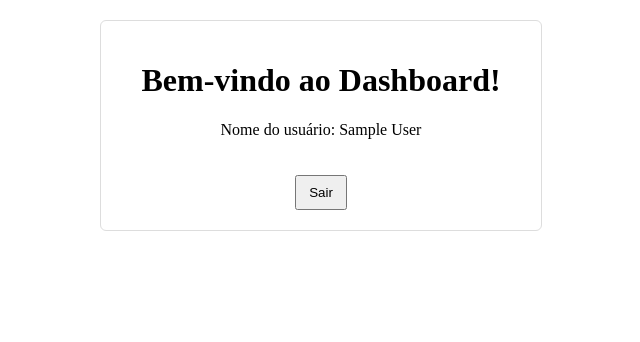
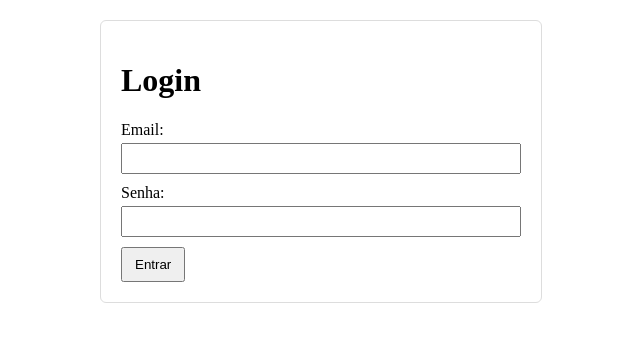
Before and after one commit to LeonardoPigatti/clinical-saas-front, a Vue app: page /login in a window 1280 px wide. Shown: the top 342 px of the page, without its empty margins (319-959 px from the left). Built offline with nearby package versions, Linux system fonts and the light colour scheme; sample sign-in values are in the browser's storage.

Commit message:
Route creation

```diff
--- a/package.json
+++ b/package.json
@@ -11,7 +11,8 @@
     "@apollo/client": "^4.0.9",
     "core-js": "^3.8.3",
     "graphql": "^16.12.0",
-    "vue": "^3.2.13"
+    "vue": "^3.2.13",
+    "vue-router": "^4.6.3"
   },
   "devDependencies": {
     "@babel/core": "^7.12.16",
--- a/src/App.vue
+++ b/src/App.vue
@@ -1,24 +1,7 @@
 <template>
-  <div id="app">
-    <DashboardPage v-if="isLoggedIn" :user="user" />
-    <LoginUser v-else />
-  </div>
+  <router-view />
 </template>
 
 <script>
-import DashboardPage from "./components/Dashboard.vue";
-import LoginUser from "./components/LoginUser.vue";
-
-export default {
-  name: "App",
-  components: { DashboardPage, LoginUser },
-  data() {
-    const token = localStorage.getItem("token");
-    const userJson = localStorage.getItem("user");
-    return {
-      isLoggedIn: !!token && !!userJson,
-      user: userJson ? JSON.parse(userJson) : null,
-    };
-  },
-};
+export default {};
 </script>
--- a/src/components/Dashboard.vue
+++ b/src/components/Dashboard.vue
@@ -1,27 +1,19 @@
 <template>
   <div class="dashboard">
     <h1>Bem-vindo ao Dashboard!</h1>
-    <p>Nome do usuário: {{ user.name }}</p>
-    <button @click="logout">Sair</button>
+    <p>Usuário: {{ user.name }}</p>
   </div>
 </template>
 
 <script>
 export default {
-  name: "DashboardPage",
-  props: {
-    user: {
-      type: Object,
-      required: true,
-    },
-  },
-  methods: {
-    logout() {
-      localStorage.removeItem("token");
-      localStorage.removeItem("user");
-      window.location.reload();
-    },
-  },
+      name: "DashboardPage",
+
+  data() {
+    return {
+      user: JSON.parse(localStorage.getItem('user') || '{}')
+    };
+  }
 };
 </script>
 
@@ -32,11 +24,5 @@
   padding: 20px;
   border: 1px solid #ddd;
   border-radius: 6px;
-  text-align: center;
-}
-button {
-  margin-top: 20px;
-  padding: 8px 12px;
-  cursor: pointer;
 }
 </style>
--- a/src/components/LoginUser.vue
+++ b/src/components/LoginUser.vue
@@ -25,6 +25,8 @@
 import { ref } from "vue";
 import { client } from "../apollo/client";
 import { gql } from "@apollo/client/core";
+import router from '../router';
+
 
 export default {
   setup() {
@@ -49,31 +51,24 @@
       }
     `;
 
-    const handleLogin = async () => {
+const handleLogin = async () => {
   try {
     const result = await client.mutate({
       mutation: LOGIN_USER,
-      variables: {
-        email: email.value,
-        password: password.value,
-      },
+      variables: { email: email.value, password: password.value },
     });
 
     const data = result.data.login;
 
-    // Salva token e usuário no localStorage
-    localStorage.setItem("token", data.token);
-    localStorage.setItem("user", JSON.stringify(data.user));
-    window.location.reload(); // recarrega a página para mostrar o Dashboard
+    localStorage.setItem('token', data.token);
+    localStorage.setItem('user', JSON.stringify(data.user));
 
-    successMessage.value = `Bem-vindo, ${data.user.name}!`;
-    errorMessage.value = "";
+    // Redireciona para dashboard
+    router.push('/dashboard');
 
-    email.value = "";
-    password.value = "";
   } catch (err) {
     errorMessage.value = err.message;
-    successMessage.value = "";
+    successMessage.value = '';
   }
 };
 
--- a/src/main.js
+++ b/src/main.js
@@ -1,4 +1,7 @@
-import { createApp } from 'vue'
-import App from './App.vue'
+import { createApp } from 'vue';
+import App from './App.vue';
+import router from './router';
 
-createApp(App).mount('#app')
+createApp(App)
+  .use(router)
+  .mount('#app');
--- /dev/null
+++ b/src/router/index.js
@@ -0,0 +1,23 @@
+import { createRouter, createWebHistory } from 'vue-router';
+import LoginUser from '../components/LoginUser.vue';
+import DashboardPage from '../components/Dashboard.vue';
+
+const routes = [
+  { path: '/', redirect: '/login' },
+  { path: '/login', component: LoginUser },
+  { path: '/dashboard', component: DashboardPage, meta: { requiresAuth: true } }
+];
+
+const router = createRouter({
+  history: createWebHistory(),
+  routes
+});
+
+// Guard para rotas privadas
+router.beforeEach((to, from, next) => {
+  const token = localStorage.getItem('token');
+  if (to.meta.requiresAuth && !token) next('/login');
+  else next();
+});
+
+export default router;
```
Also changed, not shown: 1 other file (tests, documents, lock files or other folders).
